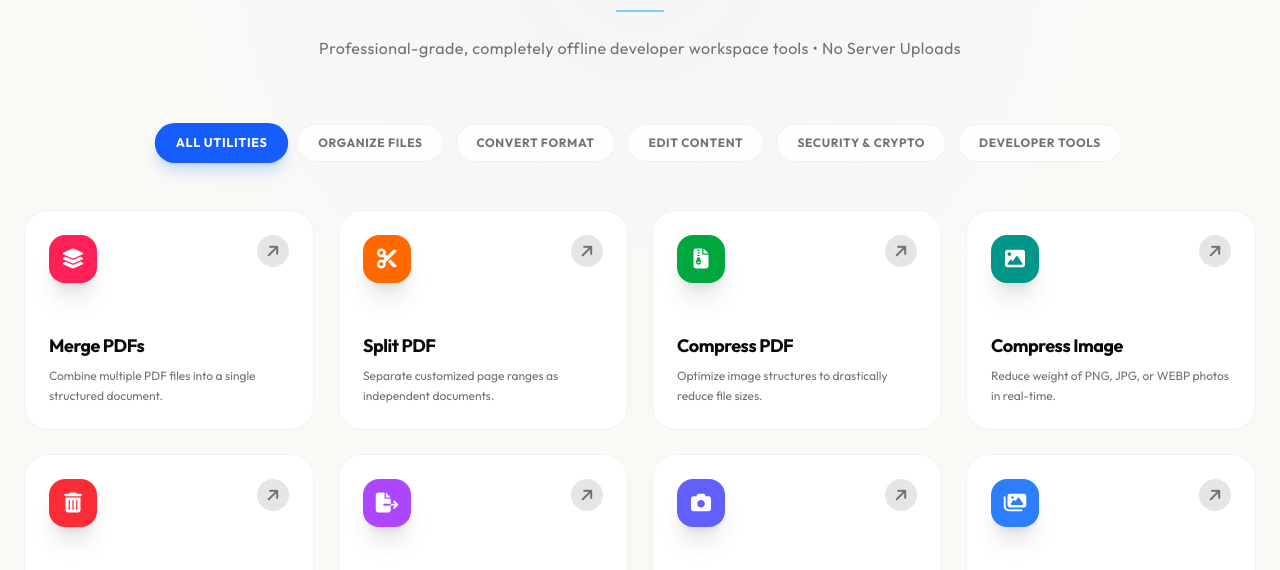
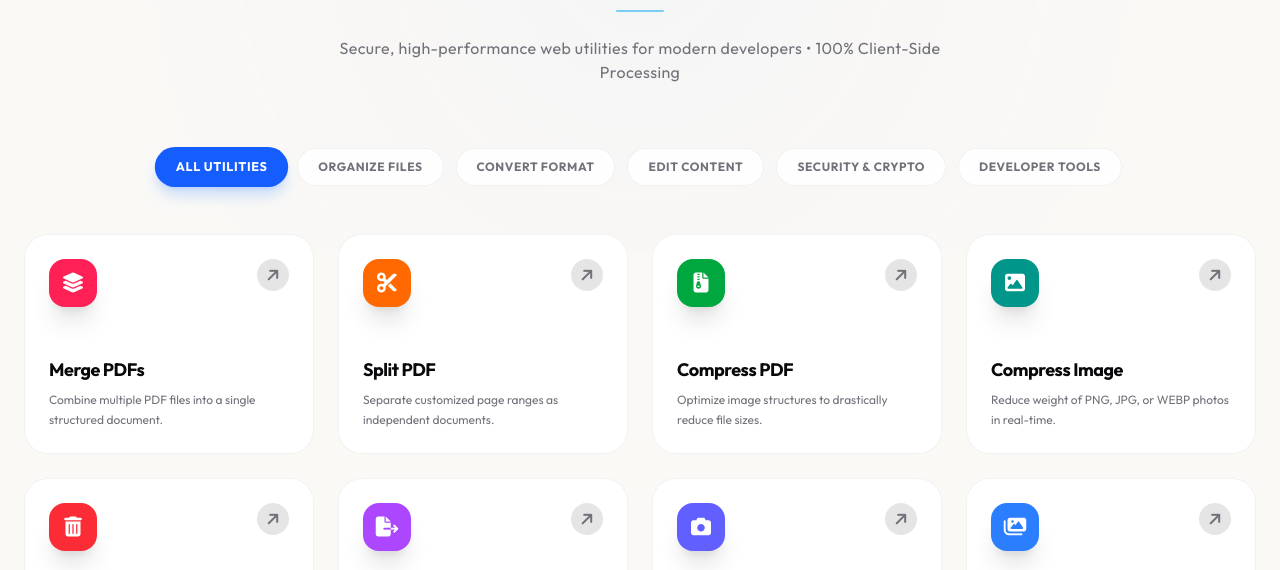
Before and after one commit to hemanthnanu-tech/HemiToolkit, a website built with Vite: page index.html in a window 1280 px wide. Shown: the part 230-800 px from the top of the page. Built offline with nearby package versions, Linux system fonts and the light colour scheme; a script that the page names is missing; a web font is replaced by a local one.

Commit message:
Add scroll-based popup animations and update subtitle text

```diff
--- a/index.html
+++ b/index.html
@@ -127,7 +127,7 @@
                 </h1>
                 <div class="w-12 h-[2px] bg-sky-500/50 mx-auto my-6 rounded-full"></div>
                 <p class="text-[var(--text-secondary)] font-sans text-base max-w-2xl mx-auto tracking-wide font-normal">
-                    Professional-grade, completely offline developer workspace tools &bull; No Server Uploads
+                    Secure, high-performance web utilities for modern developers &bull; 100% Client-Side Processing
                 </p>
             </div>
 
--- a/src/main.ts
+++ b/src/main.ts
@@ -290,12 +290,28 @@ function renderDashboard(filter = 'all') {
     };
   });
 
-  if (typeof window.gsap !== 'undefined') {
-    window.gsap.fromTo(".tool-card",
-      { opacity: 0, y: 30 },
-      { opacity: 1, y: 0, duration: 0.5, stagger: 0.02, ease: "power3.out" }
-    );
-  }
+  // Scroll-triggered random pop-up animation
+  const observer = new IntersectionObserver((entries) => {
+    entries.forEach((entry) => {
+      if (entry.isIntersecting && !entry.target.classList.contains('animated-in')) {
+        entry.target.classList.add('animated-in');
+        if (typeof window.gsap !== 'undefined') {
+          const delay = Math.random() * 0.25; // Random stagger for organic popup
+          window.gsap.fromTo(entry.target,
+            { opacity: 0, y: 50, scale: 0.9 },
+            { opacity: 1, y: 0, scale: 1, duration: 0.6, delay: delay, ease: "back.out(1.4)" }
+          );
+        } else {
+          (entry.target as HTMLElement).style.opacity = '1';
+        }
+      }
+    });
+  }, { threshold: 0.1, rootMargin: '0px 0px -50px 0px' });
+
+  document.querySelectorAll('.tool-card').forEach(card => {
+    (card as HTMLElement).style.opacity = '0';
+    observer.observe(card);
+  });
 }
 
 // Interactive glare effect on grid mouse actions (without 3D tilt/bending)
```
